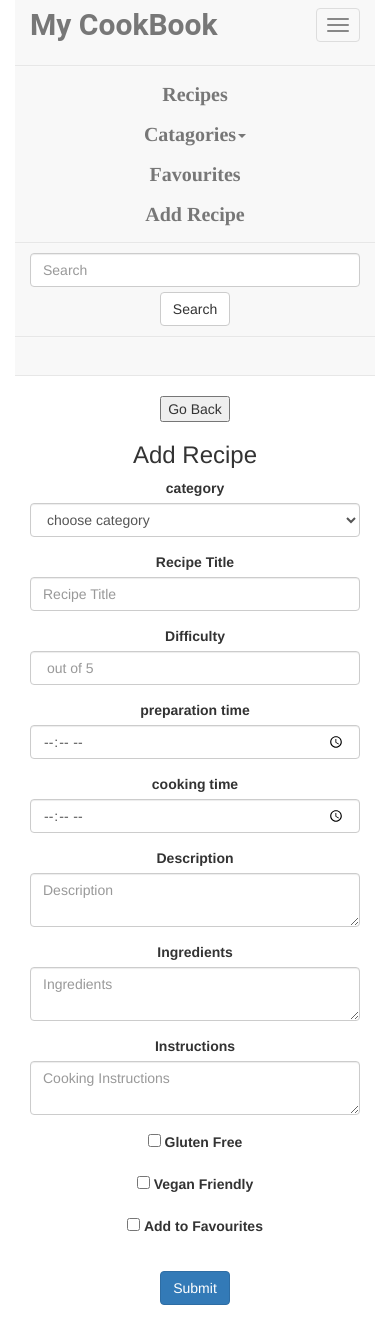
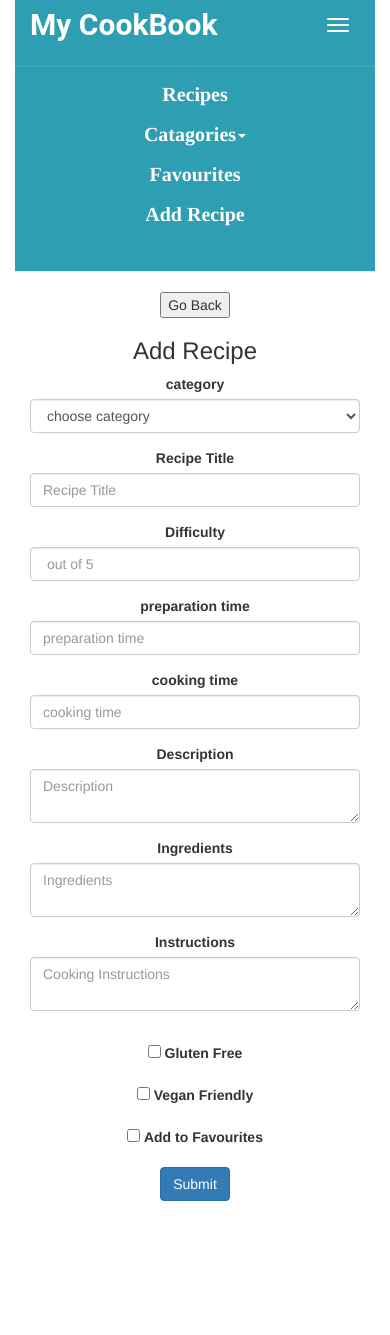
Before and after one commit to rayme1975/my_cookbook, a Flask app: page /add_recipe in a window 390 px wide, after a click on "Toggle navigation". After the commit the page ends 1201 px from the top, so only its background shows below. Run offline with Flask 2, Linux system fonts and the light colour scheme; data that the repository does not hold is empty; some libraries are stand-ins or nearby versions.

Commit message:
Styling look and feel for all pages and added combatability for mobile view

```diff
--- a/static/style/style.css
+++ b/static/style/style.css
@@ -20,11 +20,11 @@ p {
 
 .cookingInfo {
   font-weight: 700;
+  margin-top: 20px;
 
 }
 
 
-.navbar-fixed-bottom,
 .navbar-fixed-top {
     position: relative;
 }
@@ -129,3 +137,58 @@ div {
 ul li {
   list-style-type: none;
 }
+
+
+
+.navbar-default {
+    background-color: #2e9fb3;
+}
+
+.navbar-default .navbar-nav>li>a {
+    color: white;
+}
+
+
+
+.navbar-default .navbar-nav>.open>a, .navbar-default .navbar-nav>.open>a:focus, .navbar-default .navbar-nav>.open>a:hover {
+    color: white;
+    background-color: #2e9fb3;
+}
+
+.navbar-default .navbar-toggle .icon-bar {
+    background-color: white;
+}
+
+.navbar-default .navbar-toggle:focus, .navbar-default .navbar-toggle:hover {
+    background-color: #2e9fb3;
+}
+
+.navbar-default .navbar-toggle {
+    border-color: #2e9fb3;
+}
+
+.navbar-default .navbar-nav .open .dropdown-menu>li>a {
+    color: white;
+}
+
+.navbar-default .navbar-collapse, .navbar-default .navbar-form {
+    border-color: #2e9fb3;
+}
+
+.navbar-default .navbar-brand {
+    color: white;
+}
+
+.dropdown-menu>li>a {
+  background-color:  #2e9fb3;
+}
+
+.dropdown-menu>li>a:hover {
+  background-color:  #2e9fb3;
+  color: blue;
+
+}
+
+.dropdown-menu {
+  background-color: transparent;
+}
--- a/templates/add_recipe.html
+++ b/templates/add_recipe.html
@@ -1,14 +1,16 @@
 {% extends 'base.html' %}
 
 {% block content %}
+
+<div class="container">
 
 <button onclick="goBack()">Go Back</button>
 
 <h3>Add Recipe</h3>
 
 <form action="{{ url_for('insert_recipe')}}" method="POST">
-  <div class="form-row">
-    <div class="col-md-3 col-sm-2 col-md-offset-3">
+  <div class="row">
+    <div class="col-md-3  col-md-offset-3">
         <label >category</label>
       <select class="form-control" id="category" name="category_name">
           <option value="" disabled selected>choose category</option>
@@ -17,73 +19,68 @@
           {% endfor %}
       </select>
     </div>
-    <div class="col-md-3 col-sm-2">
+    <div class="col-md-3  ">
         <label >Recipe Title</label>
       <input type="text" id="title" name="title" class="form-control" placeholder="Recipe Title">
 
     </div>
-    <div class="col-md-3 col-sm-2 col-md-offset-3">
+    <div class="col-md-3  col-md-offset-3">
         <label >Difficulty</label>
       <input type="text" id="difficulty" name="difficulty" class="form-control" placeholder=" out of 5">
 
     </div>
 
-    <div class="col-md-3 col-sm-2">
+    <div class="col-md-3 ">
         <label >preparation time</label>
-      <input type="time" id="preparation_time" name="preparation_time" class="form-control" placeholder="preparation time">
+      <input type="text" id="preparation_time" name="preparation_time" class="form-control" placeholder="preparation time">
 
     </div>
-    <div class="col-md-3 col-sm-2 col-md-offset-3">
+    <div class="col-md-3  col-md-offset-3">
         <label >cooking time</label>
-      <input type="time" id="cooking_time" name="cooking_time" class="form-control" placeholder="cooking time"></input>
+      <input type="text" id="cooking_time" name="cooking_time" class="form-control" placeholder="cooking time"></input>
 
     </div>
-    <div class="col-md-3 col-sm-2">
+    <div class="col-md-3 ">
         <label >Description</label>
         <textarea type="text" id="description" name="description" class="form-control" placeholder="Description"></textarea>
 
     </div>
 
-    <div class="col-md-3 col-sm-2 col-md-offset-3">
+    <div class="col-md-3  col-md-offset-3">
         <label >Ingredients</label>
         <textarea type="text" id="ingredients" name="ingredients" class="form-control" placeholder="Ingredients"></textarea>
 
     </div>
 
-    <div class="col-md-3 col-sm-12">
+    <div class="col-md-3">
         <label >Instructions</label>
         <textarea type="textarea" id="cooking_instructions" name="cooking_instructions" class="form-control" placeholder="Cooking Instructions"></textarea>
 
     </div>
   </div>
 
-  <div class="container">
+
   <div class="form-check">
-    <span>
+
         <input type="checkbox" class="slider" id="gluten_free" name="gluten_free">
         <label class="form-check-label" for="exampleCheck1">Gluten Free</label>
-    </span>
+
 
   </div>
 
       <div class="form-check">
-        <span>
+
             <input type="checkbox" class="slider" id="vegan_friendly" name="vegan_friendly">
             <label class="form-check-label" for="exampleCheck1">Vegan Friendly</label>
-        </span>
+
       </div>
 
       <div class="form-check">
-        <span>
+
             <input type="checkbox" class="slider" id="add_favourite" name="add_favourite">
             <label class="form-check-label" for="exampleCheck1">Add to Favourites</label>
-        </span>
+
       </div>
-
-  </div>
-
-
-
 
   <div>
       <button type="submit" class="btn btn-primary">Submit</button>
@@ -91,6 +88,7 @@
 
 </form>
 
+</div>
 
 
 
--- a/templates/base.html
+++ b/templates/base.html
@@ -15,6 +15,8 @@
 
     <!-- local stylesheet -->
     <link rel="stylesheet" href="/static/style/style.css" type="text/css" />
+
+
 
 
 
@@ -57,12 +59,7 @@
         <li><a class="myMenuItems" href="/add_recipe">Add Recipe</a></li>
       </ul>
 
-      <form class="navbar-form navbar-left">
-        <div class="form-group">
-          <input type="text" class="form-control" placeholder="Search">
-        </div>
-        <button type="submit" class="btn btn-default">Search</button>
-      </form>
+
 
     </div><!-- /.navbar-collapse -->
 
@@ -86,7 +83,7 @@
    <script src="https://maxcdn.bootstrapcdn.com/bootstrap/3.4.0/js/bootstrap.min.js"></script>
    <script src="https://cdnjs.cloudflare.com/ajax/libs/materialize/0.100.2/js/materialize.min.js"></script>
    <script>
-      function myFunction() {
+      function myPrint() {
       window.print();
       }
 
```
Also changed, not shown: other parts of static/style/style.css (+20 -12 lines), templates/editrecipe.html (+14 -10 lines), templates/favourites.html (+10 -24 lines), templates/list_recipes.html (+6 -15 lines), templates/recipes.html (+60 -49 lines), static/images/thaigreencurry.jpg (added).
